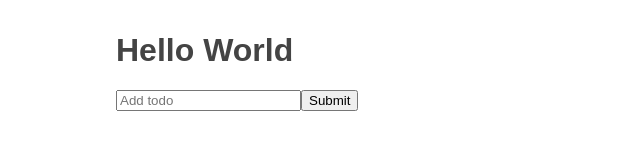
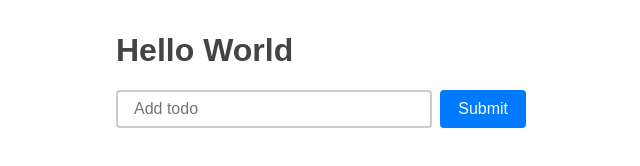
Before and after one commit to gustcomer/todo-application-mvc-javascript, a plain HTML site: page index.html in a window 1280 px wide. Shown: the whole page, without its empty margins (315-955 px from the left). Drawn offline with Linux system fonts and the light colour scheme.

Commit message:
style: add button and text input styling

```diff
--- a/style.css
+++ b/style.css
@@ -20,3 +20,31 @@ form {
   display: flex;
   margin-bottom: 2rem;
 }
+
+[type="text"],
+button {
+  display: inline-block;
+  -webkit-appearance: none;
+  padding: .5rem 1rem;
+  font-size: 1rem;
+  border: 2px solid #ccc;
+  border-radius: 4px;
+}
+
+button {
+  cursor: pointer;
+  background: #007bff;
+  color: white;
+  border: 2px solid #007bff;
+  margin: 0 .5rem;
+}
+
+[type="text"] {
+  width: 100%;
+}
+
+[type="text"]:active,
+[type="text"]:focus {
+  outline: 0;
+  border: 2px solid #007bff;
+}
```
